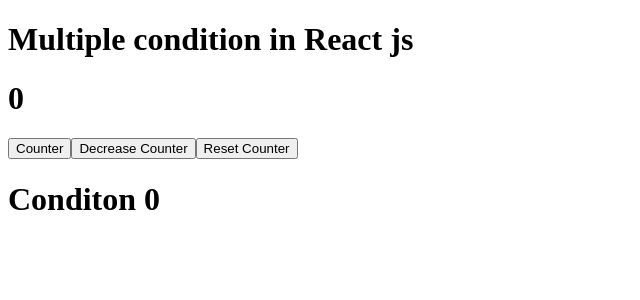
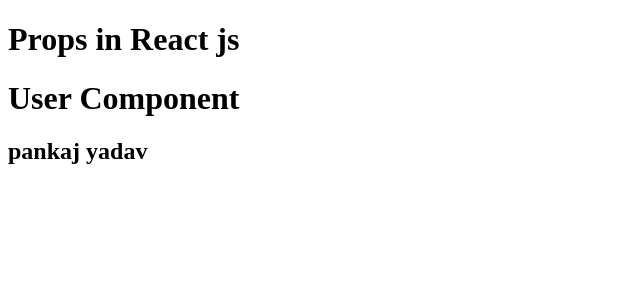
Before and after one commit to py-pankaj-ydv-7/Learning-React-js-step-by-step, a React (Vite) app in the folder react-blog/: page / in a window 1280 px wide. Shown: the top 300 px of the page, without its empty margins (0-640 px from the left). Built offline with nearby package versions, Linux system fonts and the light colour scheme.

Commit message:
learning props

```diff
--- a/react-blog/src/App.jsx
+++ b/react-blog/src/App.jsx
@@ -1,4 +1,5 @@
 // import Login,{Profile,Setting} from "./UserComponent";
+
 
 
 
@@ -50,17 +51,39 @@
 // import State from "./StateInReactjs";
 
 // import Toggle from "./ToggleHideAndShow";
-import MultipleCondition from "./MultipleCondition";
+// import MultipleCondition from "./MultipleCondition";
+import User from "./UserProps";
+
+// function App(){
+//   return(
+//     <div>
+//       {/* <Ap/> */}
+//       {/* <Click/> */}
+//       {/* <State/> */}
+//       {/* <Toggle/> */}
+//       {/* <MultipleCondition /> */}
+//       {<User/>}
+//     </div>
+//   )
+// }
+
+/* ************* Props **************/
+
 function App(){
+  // let name = "Pankaj Yadav";
   return(
     <div>
       {/* <Ap/> */}
       {/* <Click/> */}
       {/* <State/> */}
       {/* <Toggle/> */}
-      <MultipleCondition />
+      {/* <MultipleCondition /> */}
+      <h1>Props in React js </h1>
+      {/* <h1>{name}</h1> */}
+      <User name={"pankaj yadav"}/>
     </div>
   )
 }
 
+
 export default App;
--- /dev/null
+++ b/react-blog/src/UserProps.jsx
@@ -0,0 +1,11 @@
+function User(props){
+    // console.log(props.name);
+    return (
+        <div>
+            <h1>User Component</h1>
+            <h2>{props.name}</h2>
+
+        </div>
+    )
+}
+export default User;
```
